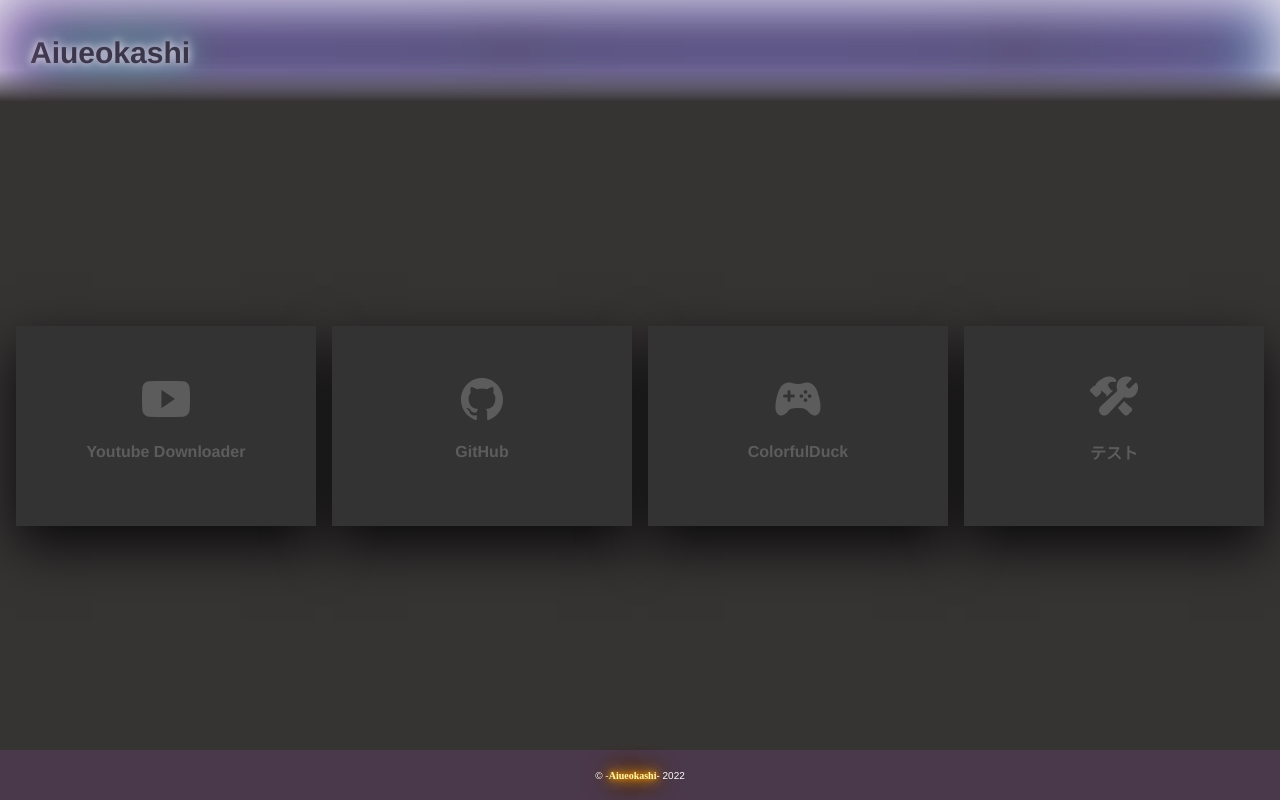
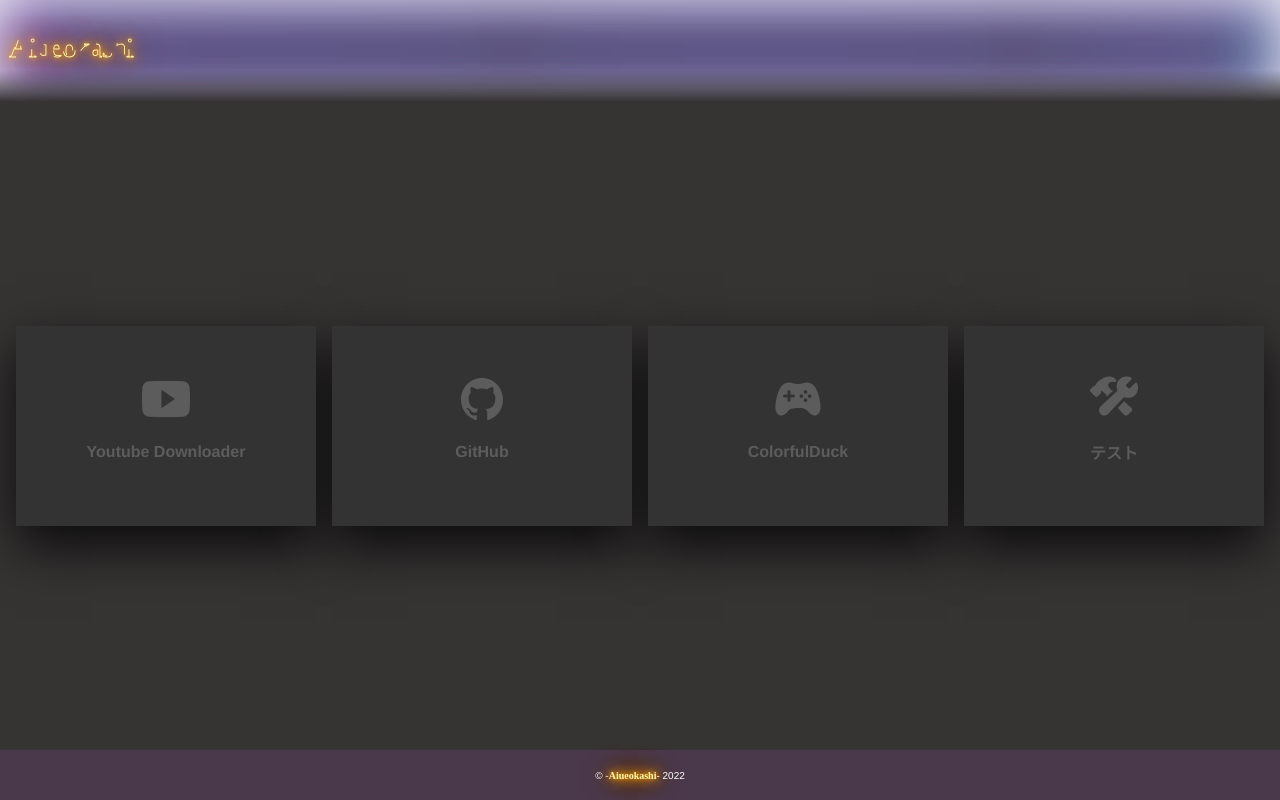
Before and after one commit to Aiueokashi/aiueokashi-app, a Vue app: page / in a window 1280 px wide. Built offline with nearby package versions, Linux system fonts and the light colour scheme; what vue-youtube would draw is missing.

Commit message:
fix logo

```diff
--- a/package.json
+++ b/package.json
@@ -10,6 +10,7 @@
     "build": "node build/build.js"
   },
   "dependencies": {
+    "animejs": "^3.2.1",
     "vue": "^2.5.2",
     "vue-router": "^3.0.1",
     "vue-youtube": "^1.4.0"
--- a/src/components/share/Header.vue
+++ b/src/components/share/Header.vue
@@ -1,15 +1,29 @@
 <template>
   <header>
-    <h1 class="neonText"><router-link to="/" >{{sitename}}</router-link></h1>
+    <svg width="100%" height="100px"  viewBox="-10 -40 1400 100">
+    <text  x="0" y="0" font-size="20px" class="animate"><router-link to="/" >{{name}}</router-link></text>
+    </svg>
   </header>
 </template>
 
 <script>
+import anime from 'animejs';
 export default {
   data () {
     return {
-      sitename: "Aiueokashi"
+      name: "Aiueokashi"
     }
+  },
+  mounted() {
+    anime({
+      targets: '.animate',
+      direction: 'alternate',
+      strokeDashoffset: [anime.setDashoffset, 100],
+      easing: 'easeInOutSine',
+      loop:true,
+      duration: 1500,
+      delay: function(el, i) { return i * 250 },
+    })
   }
 }
 </script>
@@ -42,35 +56,22 @@ a {
 router-link {
   color: none;
 }
-  .neonText {
-    color: rgb(34, 34, 34);
-    text-shadow:
-      0 0 7px #fff,
-      0 0 10px #fff,
-      0 0 21px #fff,
-      0 0 42px #0fa,
-      0 0 82px #0fa,
-      0 0 92px #0fa,
-      0 0 102px #0fa,
-      0 0 151px #0fa;
-  }
 
 
 /* Additional styling */
-
-h1 {
+@import url("https://fonts.googleapis.com/css?family=Sacramento&display=swap");
+text {
+  font-family: "Sacramento", cursive;
   font-size: 30px;
   text-align: left;
   padding-left: 30px;
-  color: #fff;
-  text-shadow: 0 0 5px #fff, 0 0 10px #fff, 0 0 15px #0073e6, 0 0 20px #0073e6, 0 0 25px #0073e6, 0 0 30px #0073e6, 0 0 35px #0073e6;
-  animation: blinker 4s linear infinite;
+  text-shadow: 0 0 5px #ffa500, 0 0 15px #ffa500, 0 0 20px #ffa500, 0 0 40px #ffa500, 0 0 60px #ff0000, 0 0 10px #ff8d00, 0 0 98px #ff0000;
+  fill: transparent;
+  stroke: #fff6a9;
 }
-
-@keyframes blinker {
-  50% {
-    opacity: 0.2;
-  }
+.animate{
+  stroke-dasharray: 100px;
+  stroke-dashoffset: 100px;
 }
 
 </style>
--- a/src/pages/Top.vue
+++ b/src/pages/Top.vue
@@ -21,6 +21,7 @@
 </template>
 
 <script>
+import anime from 'animejs';
 export default {
   data () {
     return {
@@ -60,7 +61,15 @@ export default {
           image: ""
       }]
     }
-  }
+  },
+  mounted() {
+  anime({
+    targets: '.container', // 対象を指定
+    opacity: [0, 1],
+    duration: 3000, // ミリ秒指定
+    easing: 'easeInOutCubic' // 加減速の種類
+  })
+}
 }
 </script>
 
@@ -89,7 +98,7 @@ body{
   position: relative;
   display: flex;
   justify-content: center;
-  flex-wrap:wrap;
+  flex-wrap:  wrap;
 }
 
 .container .card{
```
Also changed, not shown: 1 other file (tests, documents, lock files or other folders).
